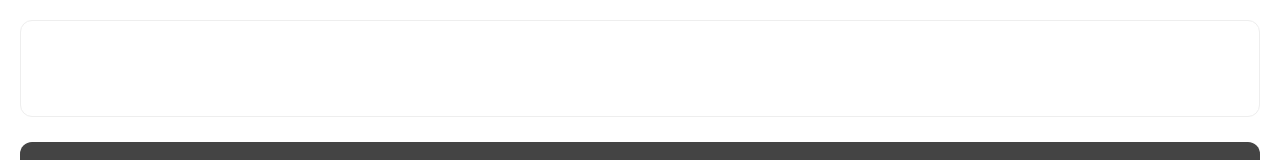
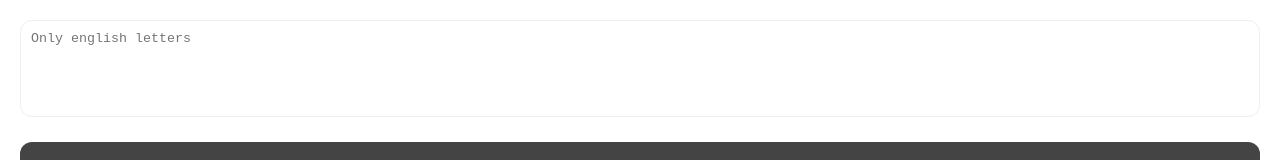
Before and after one commit to Dior1726/virtual-keyboard, a website: page index.html in a window 1280 px wide. Shown: the top 160 px of the page. Drawn offline with Linux system fonts and the light colour scheme.

Commit message:
feat: add placeholder

```diff
--- a/index.html
+++ b/index.html
@@ -11,7 +11,7 @@
 
 <body>
   <div class="container">
-    <textarea name="textarea" id="textarea" rows="5"></textarea>
+    <textarea name="textarea" placeholder="Only english letters" id="textarea" rows="5"></textarea>
     <div id="keyboard">
       <button>1</button>
       <button>2</button>
```
